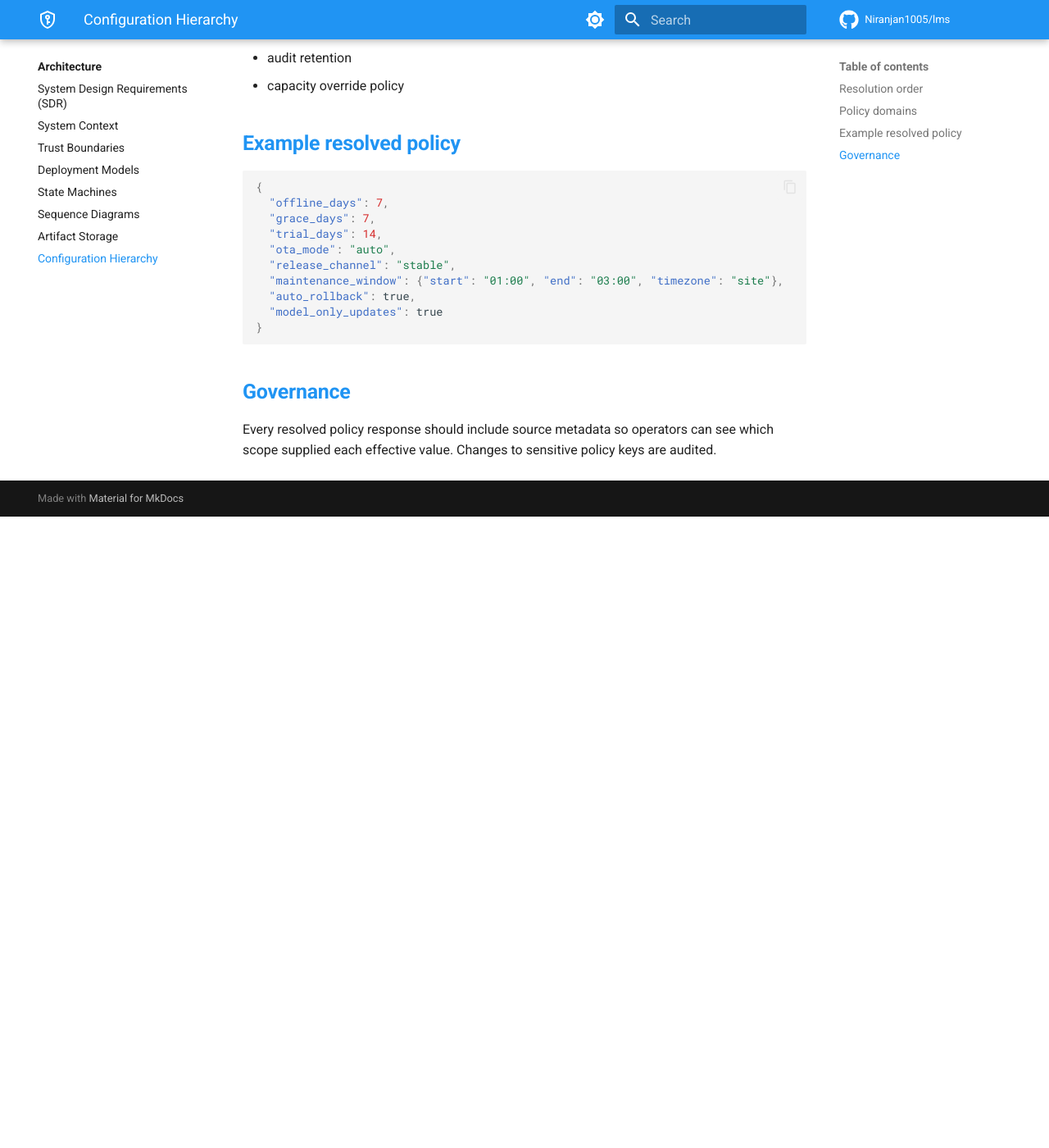
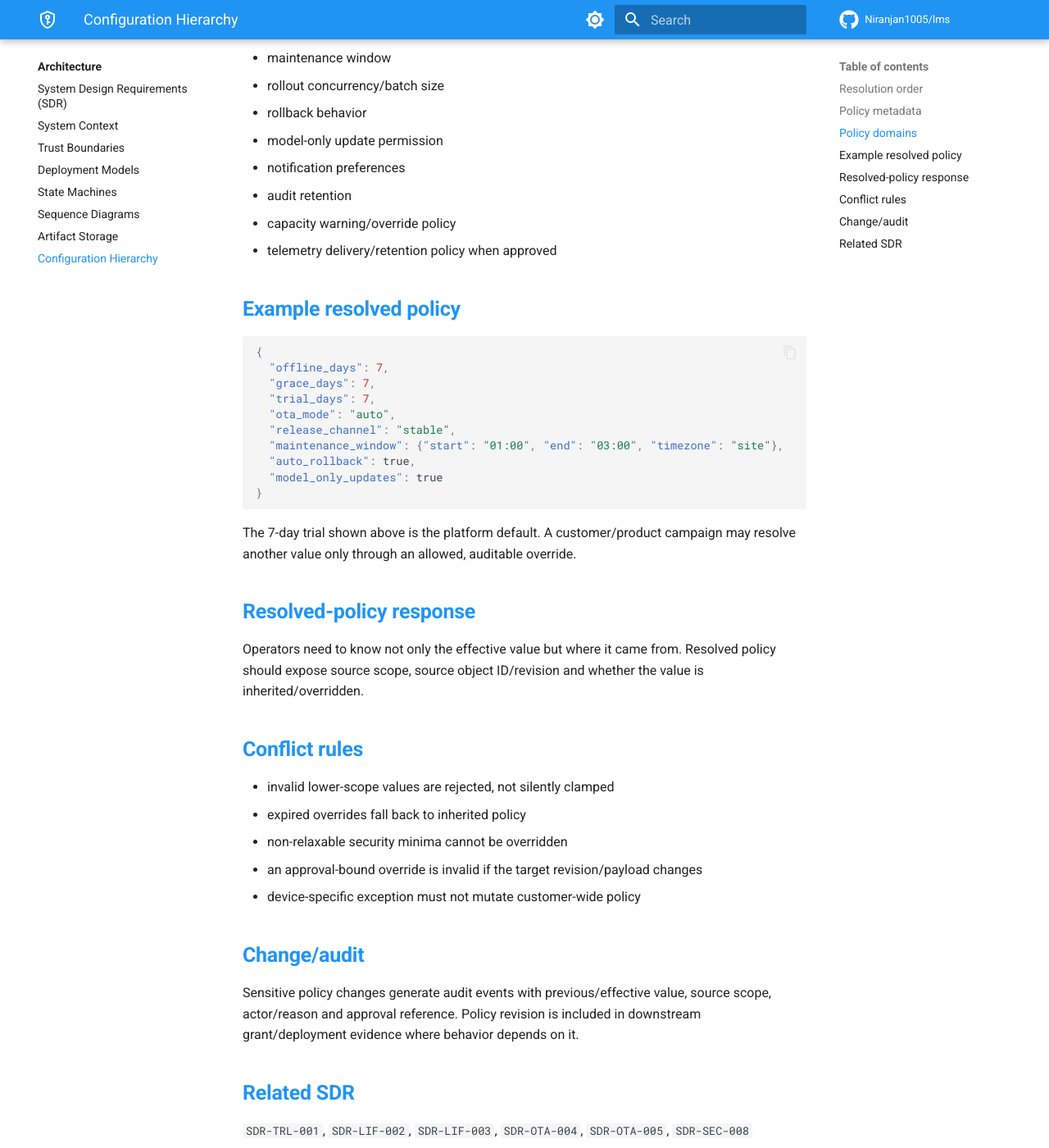
Before and after one commit to Niranjan1005/lms, an MkDocs documentation site: the page built from docs/architecture/configuration-hierarchy.md, in a window 1280 px wide and 1400 px high, scrolled down 998 px. Shown: the whole window at 82% size. Built offline with MkDocs 1.6.1 and Material for MkDocs 9.7.7, drawn with Linux system fonts in a browser that asks for light colours; comment, search, counter and statistics services are not loaded; before the commit the page ends 1628 px from its top, so only the background shows below that; some of the changed text lies outside the part shown.

Commit message:
docs: complete configuration hierarchy and fix trial default

```diff
--- a/docs/architecture/configuration-hierarchy.md
+++ b/docs/architecture/configuration-hierarchy.md
@@ -1,6 +1,6 @@
 # Configuration & Policy Hierarchy
 
-The platform must resolve configuration deterministically across platform, product, customer, site and device scopes.
+The platform resolves policy deterministically across platform, product, customer/entitlement, site and device scopes. Lower-level overrides are allowed only for explicitly overrideable keys and can never weaken non-relaxable security controls.
 
 ## Resolution order
 
@@ -16,7 +16,20 @@ Site Override
 Device Override
 ~~~
 
-Only explicitly allowed policy keys may be overridden at lower scopes. Security minimums may be marked non-relaxable.
+For a key not specified at a lower scope, the nearest higher-scope value is inherited.
+
+## Policy metadata
+
+Every policy key should define:
+- key/name
+- data type/unit
+- default value
+- allowed scope(s)
+- min/max/enum constraints
+- whether lower scopes may override
+- whether stricter-only override is required
+- whether maker-checker is required
+- effective-from/expiry where relevant
 
 ## Policy domains
 
@@ -24,14 +37,15 @@ Only explicitly allowed policy keys may be overridden at lower scopes. Security
 - grace duration
 - trial duration and eligibility
 - release channel eligibility
-- automatic/manual OTA mode
+- AUTO/MANUAL OTA
 - maintenance window
+- rollout concurrency/batch size
 - rollback behavior
 - model-only update permission
-- concurrency limits
 - notification preferences
 - audit retention
-- capacity override policy
+- capacity warning/override policy
+- telemetry delivery/retention policy when approved
 
 ## Example resolved policy
 
@@ -39,7 +53,7 @@ Only explicitly allowed policy keys may be overridden at lower scopes. Security
 {
   "offline_days": 7,
   "grace_days": 7,
-  "trial_days": 14,
+  "trial_days": 7,
   "ota_mode": "auto",
   "release_channel": "stable",
   "maintenance_window": {"start": "01:00", "end": "03:00", "timezone": "site"},
@@ -48,6 +62,24 @@ Only explicitly allowed policy keys may be overridden at lower scopes. Security
 }
 ~~~
 
-## Governance
+The 7-day trial shown above is the platform default. A customer/product campaign may resolve another value only through an allowed, auditable override.
 
-Every resolved policy response should include source metadata so operators can see which scope supplied each effective value. Changes to sensitive policy keys are audited.
+## Resolved-policy response
+
+Operators need to know not only the effective value but where it came from. Resolved policy should expose source scope, source object ID/revision and whether the value is inherited/overridden.
+
+## Conflict rules
+
+- invalid lower-scope values are rejected, not silently clamped
+- expired overrides fall back to inherited policy
+- non-relaxable security minima cannot be overridden
+- an approval-bound override is invalid if the target revision/payload changes
+- device-specific exception must not mutate customer-wide policy
+
+## Change/audit
+
+Sensitive policy changes generate audit events with previous/effective value, source scope, actor/reason and approval reference. Policy revision is included in downstream grant/deployment evidence where behavior depends on it.
+
+## Related SDR
+
+`SDR-TRL-001`, `SDR-LIF-002`, `SDR-LIF-003`, `SDR-OTA-004`, `SDR-OTA-005`, `SDR-SEC-008`
```
